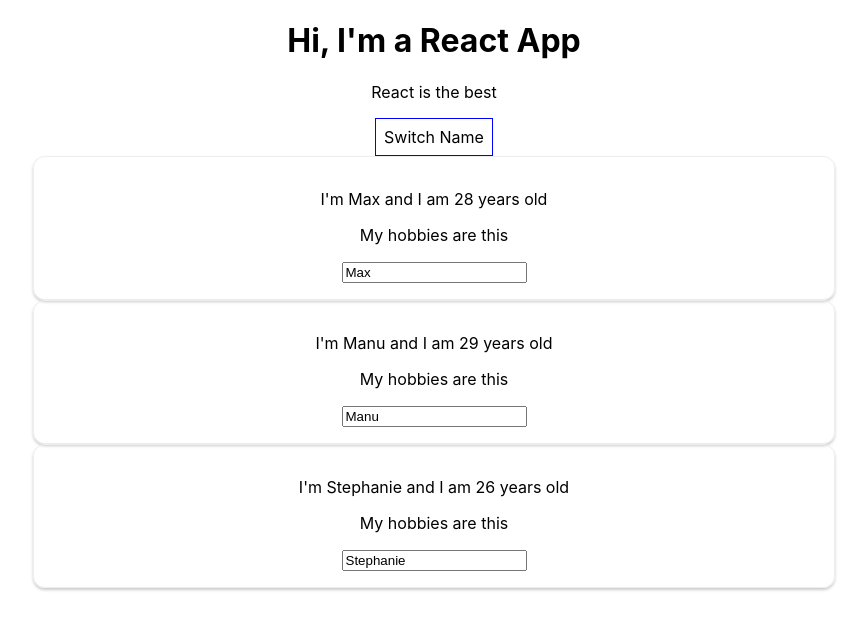
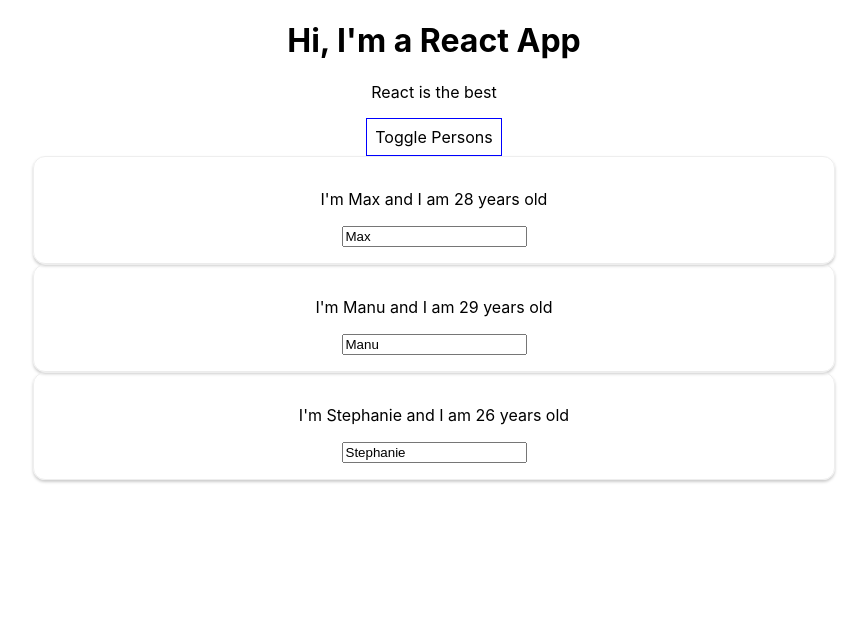
Before and after one commit to m4rok97/react-complete-guide-componets, a React (Create React App) app: page / in a window 1280 px wide. Shown: the top 630 px of the page, without its empty margins (206-1073 px from the left). Built offline with nearby package versions, Linux system fonts and the light colour scheme.

Commit message:
Module 4 finished

```diff
--- a/src/App.js
+++ b/src/App.js
@@ -1,35 +1,42 @@
 import './App.css';
 import React, { Component } from 'react';
 import Person from './Person/Person';
+import person from './Person/Person';
 
 class App extends Component {
   state = {
     persons: [
-      { name: 'Max', age: 28 },
-      { name: 'Manu', age: 29 },
-      { name: 'Stephanie', age: 26 },
+      { id: 1, name: 'Max', age: 28 },
+      { id: 2, name: 'Manu', age: 29 },
+      { id: 3, name: 'Stephanie', age: 26 },
     ],
     otherState: 'Another State',
+    showPersons: true,
   };
 
-  switchNameHandler = (newName) => {
+  deletePersonHandler = (personIndex) => {
+    // const persons = this.state.persons.slice();
+    const persons = [...this.state.persons];
+    persons.splice(personIndex, 1);
+    this.setState({ persons: persons });
+  };
+
+  nameChangedHandler = (event, id) => {
+    const personIndex = this.state.persons.findIndex(
+      (person) => person.id === id
+    );
+    const person = { ...this.state.persons[personIndex] };
+    person.name = event.target.value;
+    const persons = [...this.state.persons];
+    persons[personIndex] = person;
+
     this.setState({
-      persons: [
-        { name: newName, age: 30 },
-        { name: 'Manu', age: 29 },
-        { name: 'Stephanie', age: 26 },
-      ],
+      persons: persons,
     });
   };
 
-  nameChangedHandler = (event) => {
-    this.setState({
-      persons: [
-        { name: 'Max', age: 30 },
-        { name: event.target.value, age: 29 },
-        { name: 'Stephanie', age: 26 },
-      ],
-    });
+  togglePersonsHandler = () => {
+    this.setState({ showPersons: !this.state.showPersons });
   };
 
   render() {
@@ -41,36 +48,34 @@
       cursor: 'pointer',
     };
 
+    let persons = null;
+
+    if (this.state.showPersons) {
+      persons = (
+        <div>
+          {this.state.persons.map((person, index) => {
+            return (
+              <Person
+                name={person.name}
+                age={person.age}
+                click={() => this.deletePersonHandler(index)}
+                key={this.state.persons[index].id}
+                changed={(event) => this.nameChangedHandler(event, person.id)}
+              ></Person>
+            );
+          })}
+        </div>
+      );
+    }
+
     return (
       <div className="App">
         <h1>Hi, I'm a React App</h1>
         <p>React is the best</p>
-        <button
-          style={style}
-          onClick={() => this.switchNameHandler('Maximilliam')}
-        >
-          Switch Name
+        <button style={style} onClick={this.togglePersonsHandler}>
+          Toggle Persons
         </button>
-        <Person
-          name={this.state.persons[0].name}
-          age={this.state.persons[0].age}
-        >
-          My hobbies are this
-        </Person>
-        <Person
-          name={this.state.persons[1].name}
-          age={this.state.persons[1].age}
-          click={this.switchNameHandler.bind(this, 'Marcos')}
-          changed={this.nameChangedHandler}
-        >
-          My hobbies are this
-        </Person>
-        <Person
-          name={this.state.persons[2].name}
-          age={this.state.persons[2].age}
-        >
-          My hobbies are this
-        </Person>
+        {persons}
       </div>
     );
     // return React.createElement('div', {className: 'App' }, React.createElement('h1', null, "Hi I'm a React App"));
--- a/src/Person/Person.js
+++ b/src/Person/Person.js
@@ -7,7 +7,7 @@
         I'm {props.name} and I am {props.age} years old
       </p>
       <p>{props.children}</p>
-      <input type="text" onChange={props.changed} value={props.name} />
+      <input type="text" value={props.name} onChange={props.changed} />
     </div>
   );
 };
```
Also changed, not shown: 2 other files (tests, documents, lock files or other folders).
